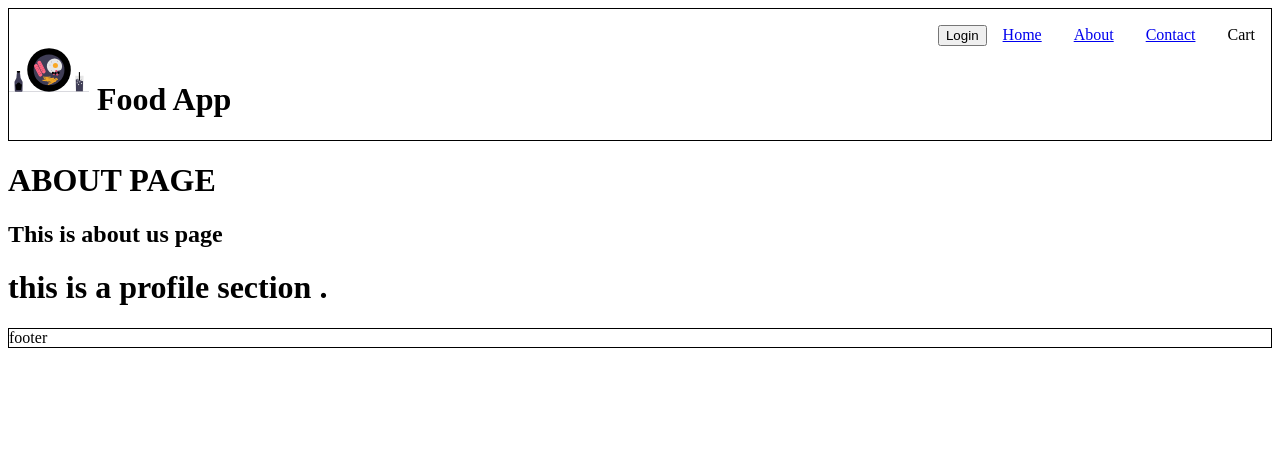
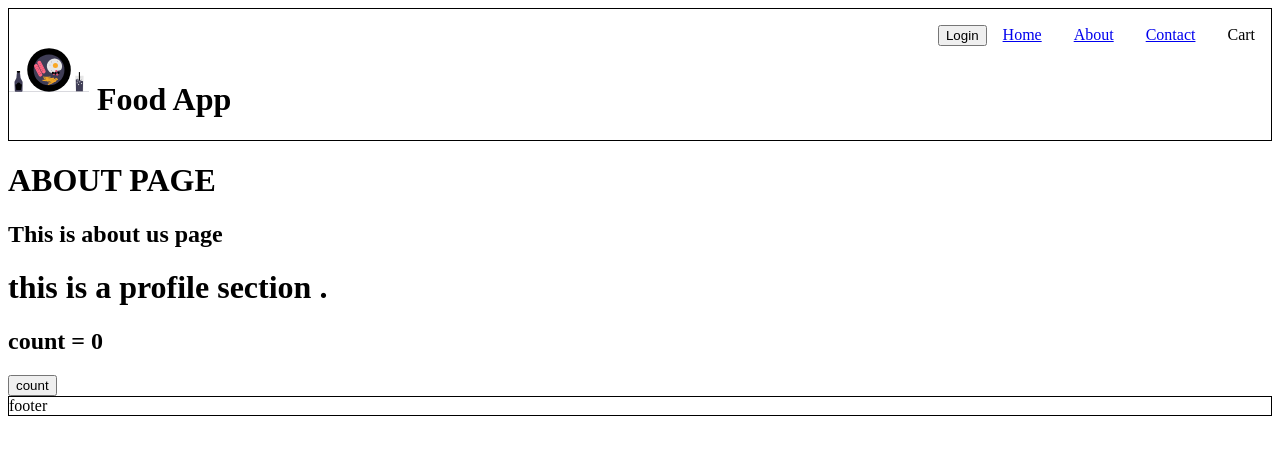
Before and after one commit to MayankMukul/namaste-food-app, a React (Vite) app: page /about/profile in a window 1280 px wide. Shown: the top 450 px of the page. Built offline with nearby package versions, Linux system fonts and the light colour scheme.

Commit message:
state in class

```diff
--- a/src/components/Profile.js
+++ b/src/components/Profile.js
@@ -1,9 +1,24 @@
 import React from 'react';
 class Profile extends React.Component {
-    render(){
+    constructor(props){
+        super(props);
+        this.state={
+            count:0,
+        }
+    }
+
+    render(props){
+
         return (
             <>
             <h1>this is a profile section .</h1>
+            <h2>{this.props.name}</h2>
+            <h2>count = {this.state.count}</h2>
+            <button onClick={()=>{
+                this.setState({
+                    count:1,
+                })
+            }}>count</button>
             </>
         )
     }
```
